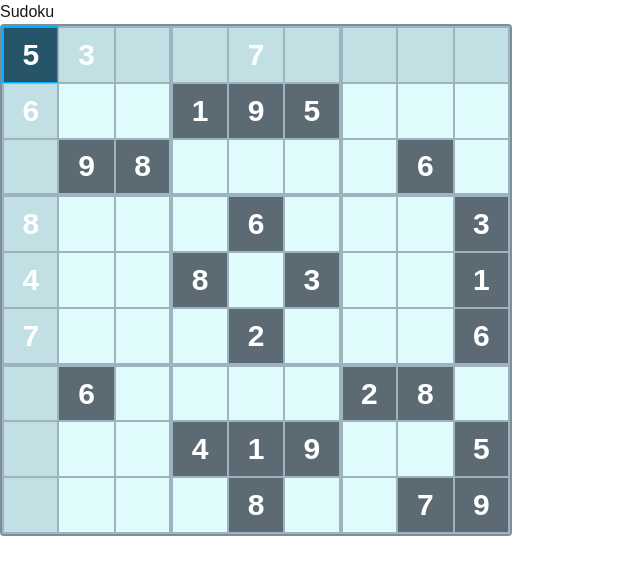
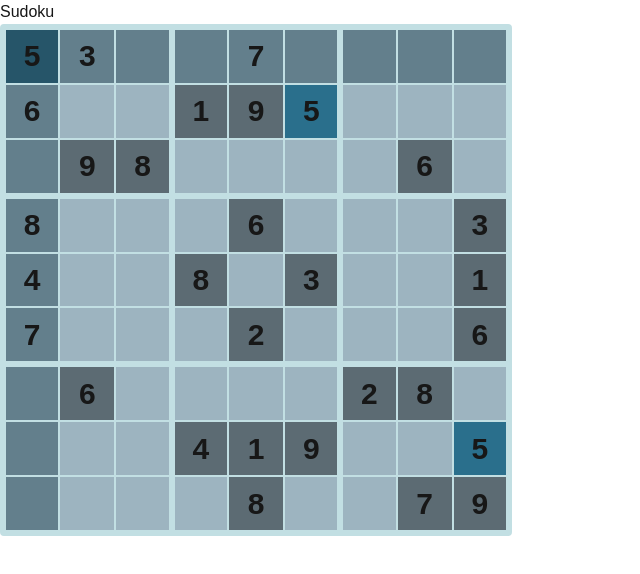
Before and after one commit to fdanctl/sudoku, a Next.js app: page / in a window 1280 px wide. Shown: the top 574 px of the page, without its empty margins (0-640 px from the left). Built offline with nearby package versions, Linux system fonts and the light colour scheme.

Commit message:
fix colors

```diff
--- a/src/app/page.tsx
+++ b/src/app/page.tsx
@@ -19,44 +19,36 @@ export default function Home() {
   const [game, setGame] = useState(tabuleiro);
   const [currentCoords, setCurrentCoords] = useState({ row: 0, col: 0 });
 
+  const currentNum = game[currentCoords.row][currentCoords.col];
+
   return (
     <>
       <h1>Sudoku</h1>
-      <div className="w-[32rem] h-[32rem] grid grid-cols-9 border-2 border-[#7D909A] rounded-sm gap-0">
+      <div className="w-[32rem] h-[32rem] grid grid-cols-9 border-3 border-[#C2DFE3] rounded-sm gap-0">
         {game.map((row, iRow) =>
           row.map((e, iCol) => (
             <div
               key={`${iRow}${iCol}`}
-              className="flex items-center justify-center text-3xl border-[#9DB4C0] focus:border-red-50"
+              className="flex items-center justify-center text-3xl border-[#C2DFE3] focus:border-red-50"
               style={{
                 fontWeight:
                   e === tabuleiro[iRow][iCol] && e !== casaVazia
                     ? "bold"
                     : "normal",
-                color:
-                  e === tabuleiro[iRow][iCol] && e !== casaVazia
-                    ? "white"
-                    : "black",
                 background:
                   iRow === currentCoords.row && iCol === currentCoords.col
                     ? "#265569" // selected
-                    : iRow === currentCoords.row || iCol === currentCoords.col
-                      ? "#C2DFE3" // same row or same col
-                      : e === tabuleiro[iRow][iCol] && e !== casaVazia
-                        ? "#5C6B73" // disabled color
-                        : "#E0FBFC", // default
-                borderLeftWidth: iCol % 3 === 0 ? "2px" : "1px",
-                borderLeftColor: iCol % 3 === 0 ? "#7D909A" : "#9DB4C0",
-                borderRightWidth: (iCol + 1) % 3 === 0 ? "2px" : "1px",
-                borderRightColor: (iCol + 1) % 3 === 0 ? "#7D909A" : "#9DB4C0",
-                borderTopWidth: iRow % 3 === 0 ? "2px" : "1px",
-                borderTopColor: iRow % 3 === 0 ? "#7D909A" : "#9DB4C0",
-                borderBottomWidth: (iRow + 1) % 3 === 0 ? "2px" : "1px",
-                borderBottomColor: (iRow + 1) % 3 === 0 ? "#7D909A" : "#9DB4C0",
-                borderColor:
-                  iRow === currentCoords.row && iCol === currentCoords.col
-                    ? "#00B2FF"
-                    : "",
+                    : e === currentNum
+                      ? "#2A6F8C" // same number as selected house
+                      : iRow === currentCoords.row || iCol === currentCoords.col
+                        ? "#637F8C" // same row or same col
+                        : e === tabuleiro[iRow][iCol] && e !== casaVazia
+                          ? "#5C6B73" // disabled color
+                          : "#9DB4C0", // default
+                borderLeftWidth: iCol % 3 === 0 ? "3px" : "1px",
+                borderRightWidth: (iCol + 1) % 3 === 0 ? "3px" : "1px",
+                borderTopWidth: iRow % 3 === 0 ? "3px" : "1px",
+                borderBottomWidth: (iRow + 1) % 3 === 0 ? "3px" : "1px",
               }}
             >
               {e}
```
